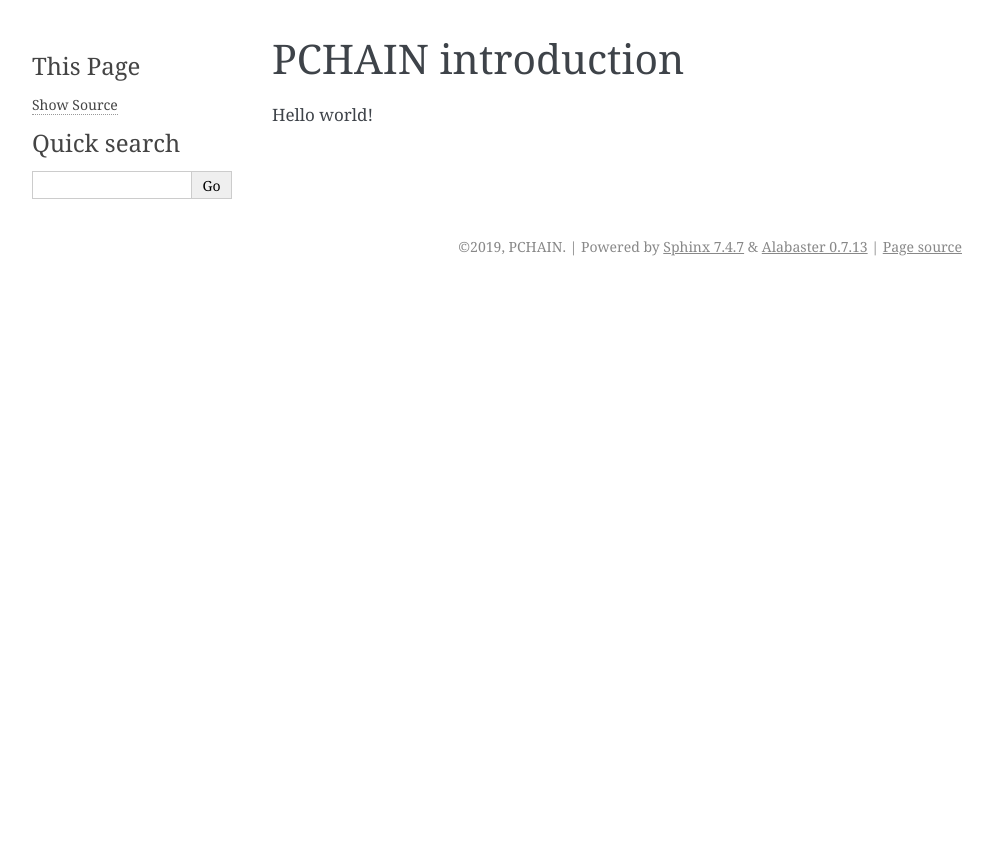
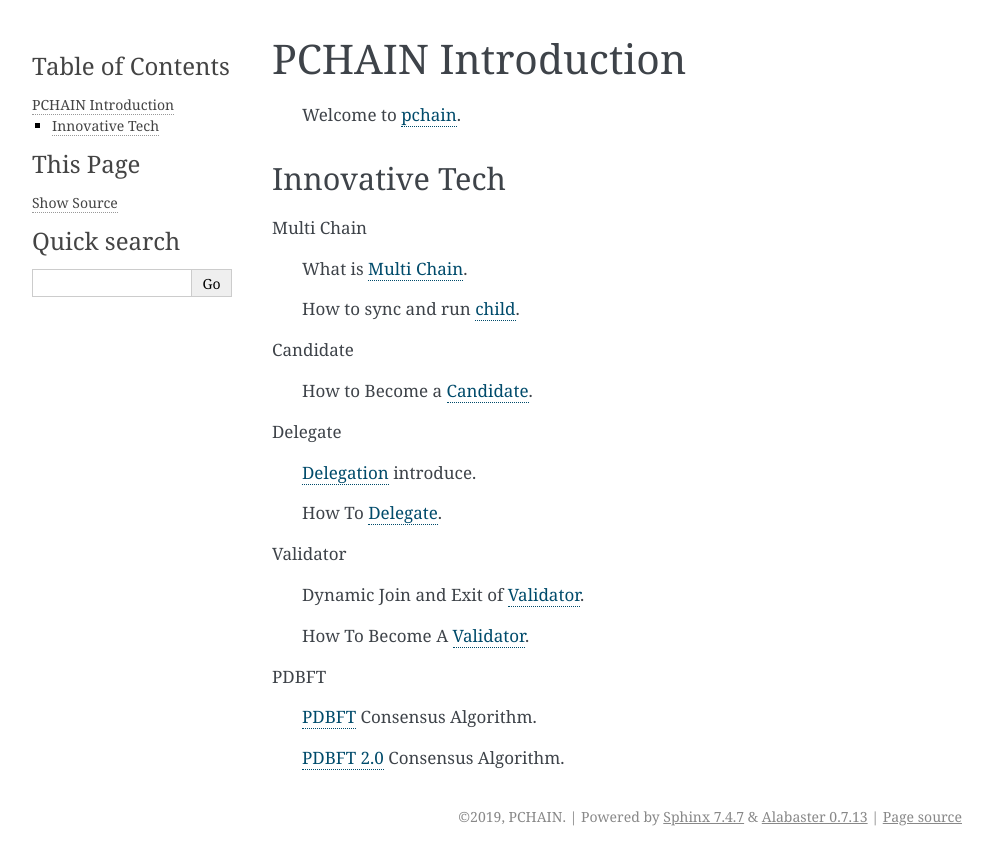
Before and after one commit to pchain-org/pchain-guide, a Sphinx documentation site: the page built from pchaindoc/source/pchain/introduction.rst, in a window 1280 px wide. Shown: the top 865 px of the page, without its empty margins (148-1141 px from the left). Built offline with Sphinx 7.4.7, drawn with Linux system fonts in a browser that asks for light colours.

Commit message:
add pchain/introduction add pchain/deployment add pchain/developer add pchain/tools add pchain/faq

```diff
--- a/pchaindoc/source/index.rst
+++ b/pchaindoc/source/index.rst
@@ -11,9 +11,12 @@
    :caption: Contents:
 
    pchain/introduction
+   pchain/deployment
+   pchain/developer
+   pchain/tools
+   pchain/faq
    node/GettingStart
    wallet/GettingStart
-
 
 
 
--- a/pchaindoc/source/pchain/introduction.rst
+++ b/pchaindoc/source/pchain/introduction.rst
@@ -1,4 +1,38 @@
 ===================
-PCHAIN introduction
+PCHAIN Introduction
 ===================
-Hello world!
+
+    Welcome to `pchain <https://github.com/pchain-org/pchain>`_.
+
+---------------
+Innovative Tech
+---------------
+Multi Chain
+
+   What is `Multi Chain <https://github.com/pchain-org/pchain/wiki/Multi-Chain>`_.
+
+   How to sync and run `child <https://github.com/pchain-org/pchain/wiki/How-to-sync-and-run-child_0>`_.
+
+Candidate
+
+   How to Become a `Candidate <https://github.com/pchain-org/pchain/wiki/How-to-Become-a-Candidate>`_.
+
+
+Delegate
+
+   `Delegation <https://github.com/pchain-org/pchain/wiki/Delegation>`_ introduce.
+
+   How To `Delegate <https://github.com/pchain-org/pchain/wiki/How-To-Delegate>`_.
+
+Validator
+
+   Dynamic Join and Exit of `Validator <https://github.com/pchain-org/pchain/wiki/Dynamic-Join-and-Exit-of-Validator>`_.
+
+   How To Become A `Validator <https://github.com/pchain-org/pchain/wiki/How-To-Become-A-Validator>`_.
+
+
+PDBFT
+
+   `PDBFT <https://github.com/pchain-org/pchain/wiki/PDBFT-Consensus-Algorithm>`_ Consensus Algorithm.
+
+   `PDBFT 2.0 <https://github.com/pchain-org/pchain/wiki/PDBFT-2.0-Consensus-Algorithm>`_ Consensus Algorithm.
```
Also changed, not shown: pchaindoc/source/pchain/deployment.rst (added, +23 -0 lines), pchaindoc/source/pchain/developer.rst (added, +20 -0 lines), pchaindoc/source/pchain/faq.rst (added, +9 -0 lines), pchaindoc/source/pchain/tools.rst (added, +19 -0 lines).
